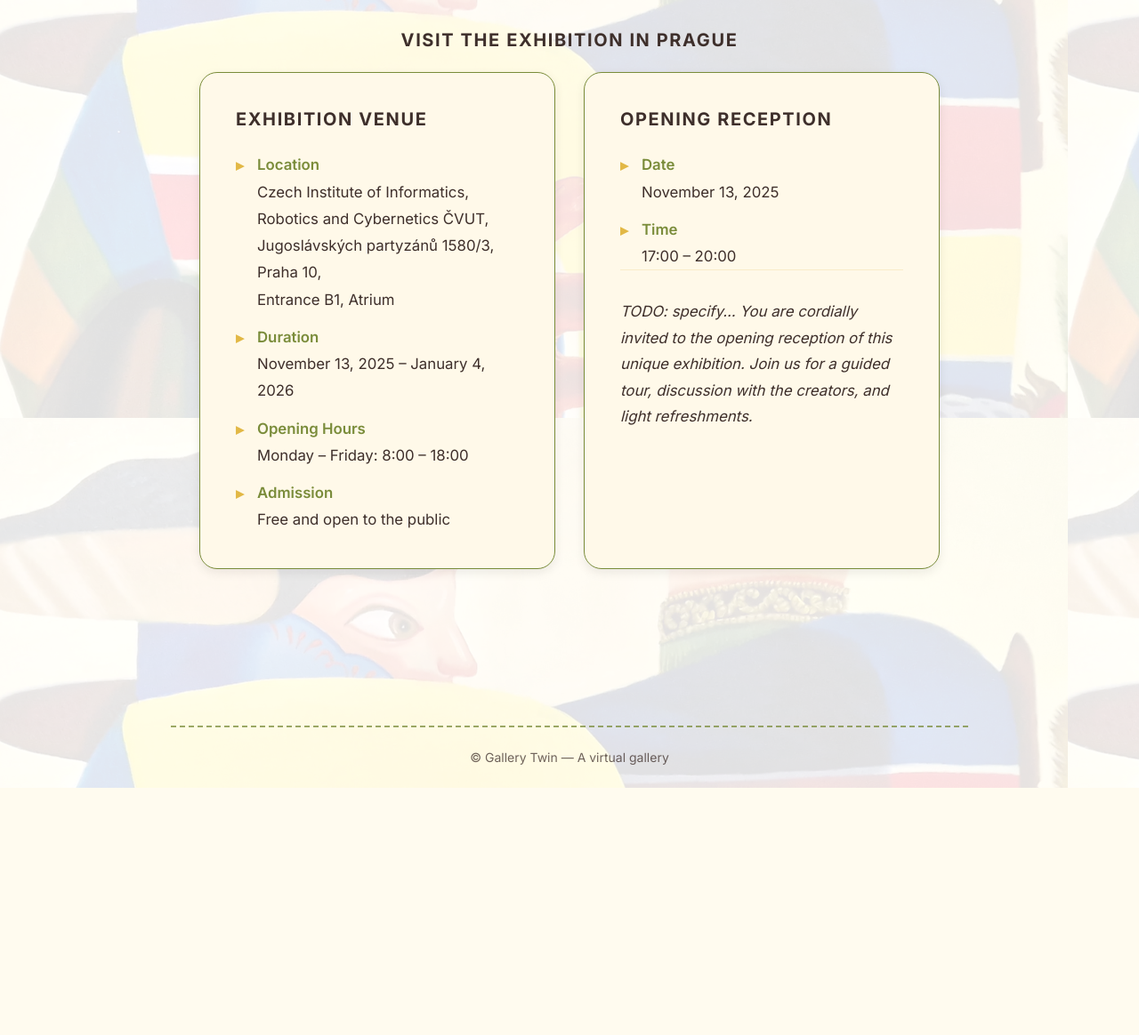
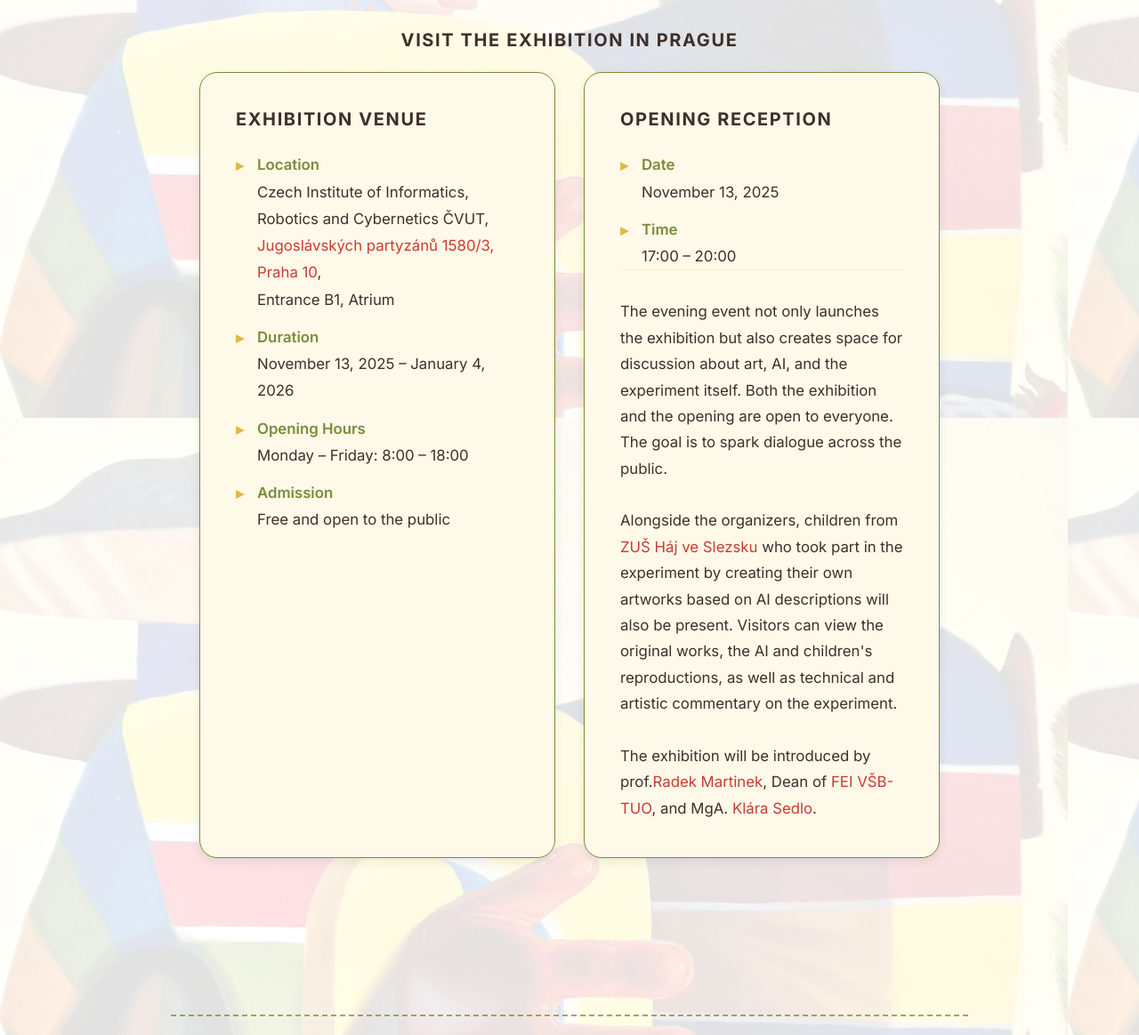
Before and after one commit to data4sci/gallery_twin, a FastAPI app: page / in a window 1280 px wide. Shown: the part 2530-3694 px from the top of the page at 89% size. Before the commit the page ends 3416 px from the top, so only its background shows below. Run offline with FastAPI, Linux system fonts and the light colour scheme; data comes from the database, SQL or seed files in the repository; some libraries are stand-ins or nearby versions.

Commit message:
fix: update venue address to include a link and enhance vernissage description for clarity

```diff
--- a/app/templates/index.html
+++ b/app/templates/index.html
@@ -146,7 +146,7 @@
                     <li>
                         <strong>{{ site_copy.index.venue_location_label if site_copy and site_copy.index and site_copy.index.venue_location_label else 'Location:' }}</strong><br>
                         {{ site_copy.index.venue_location if site_copy and site_copy.index and site_copy.index.venue_location else 'Venue name' }},<br>
-                        {{ site_copy.index.venue_address if site_copy and site_copy.index and site_copy.index.venue_address else 'Full address' }},<br>
+                        {{ (site_copy.index.venue_address if site_copy and site_copy.index and site_copy.index.venue_address else 'Full address') | safe }},<br>
                         {{ site_copy.index.venue_room if site_copy and site_copy.index and site_copy.index.venue_room else 'Room/Building details' }}
                     </li>
                     <li>
@@ -179,7 +179,7 @@
                     </li>
                 </ul>
                 <p class="vernissage-description">
-                    {{ site_copy.index.vernissage_description if site_copy and site_copy.index and site_copy.index.vernissage_description else 'Description of the opening reception event, invitation text.' }}
+                    {{ (site_copy.index.vernissage_description if site_copy and site_copy.index and site_copy.index.vernissage_description else 'Description of the opening reception event, invitation text.') | safe }}
                 </p>
             </div>
         </div>
@@ -389,7 +389,6 @@
         line-height: 1.75;
         padding-top: 2rem;
         border-top: 1px solid rgba(226, 184, 69, 0.2);
-        font-style: italic;
     }
 
     /* Fade-in animations */
--- a/content/site_copy.yml
+++ b/content/site_copy.yml
@@ -67,7 +67,7 @@ index:
   venue_title: "Exhibition Venue"
   venue_location_label: "Location"
   venue_location: "Czech Institute of Informatics, Robotics and Cybernetics ČVUT"
-  venue_address: "Jugoslávských partyzánů 1580/3, Praha 10"
+  venue_address: '<a href="https://maps.app.goo.gl/TZTu8ykrdSHESM8A8">Jugoslávských partyzánů 1580/3, Praha 10</a>'
   venue_room: "Entrance B1, Atrium"
   exhibition_duration_label: "Duration"
   exhibition_duration: "November 13, 2025 – January 4, 2026"
@@ -82,8 +82,10 @@ index:
   vernissage_date: "November 13, 2025"
   vernissage_time_label: "Time"
   vernissage_time: "17:00 – 20:00"
-  vernissage_description: "TODO: specify... You are cordially invited to the opening reception of this unique exhibition. Join us for a guided tour, discussion with the creators, and light refreshments."
-
+  vernissage_description: |-
+    The evening event not only launches the exhibition but also creates space for discussion about art, AI, and the experiment itself. Both the exhibition and the opening are open to everyone. The goal is to spark dialogue across the public.<br><br>
+    Alongside the organizers, children from <a href="https://www.zushaj.cz/">ZUŠ Háj ve Slezsku</a> who took part in the experiment by creating their own artworks based on AI descriptions will also be present. Visitors can view the original works, the AI and children's reproductions, as well as technical and artistic commentary on the experiment.<br><br>
+    The exhibition will be introduced by prof.<a href="https://www.linkedin.com/in/radek-martinek-014bb6b3/">Radek Martinek</a>, Dean of <a href="https://www.fei.vsb.cz/en/">FEI VŠB-TUO</a>, and MgA. <a href="https://www.linkedin.com/in/kl%C3%A1ra-sedlo-970746333/">Klára Sedlo</a>.
 thanks:
   title: "Thank you for visiting"
   lead: "Your feedback is valuable to us."
```
